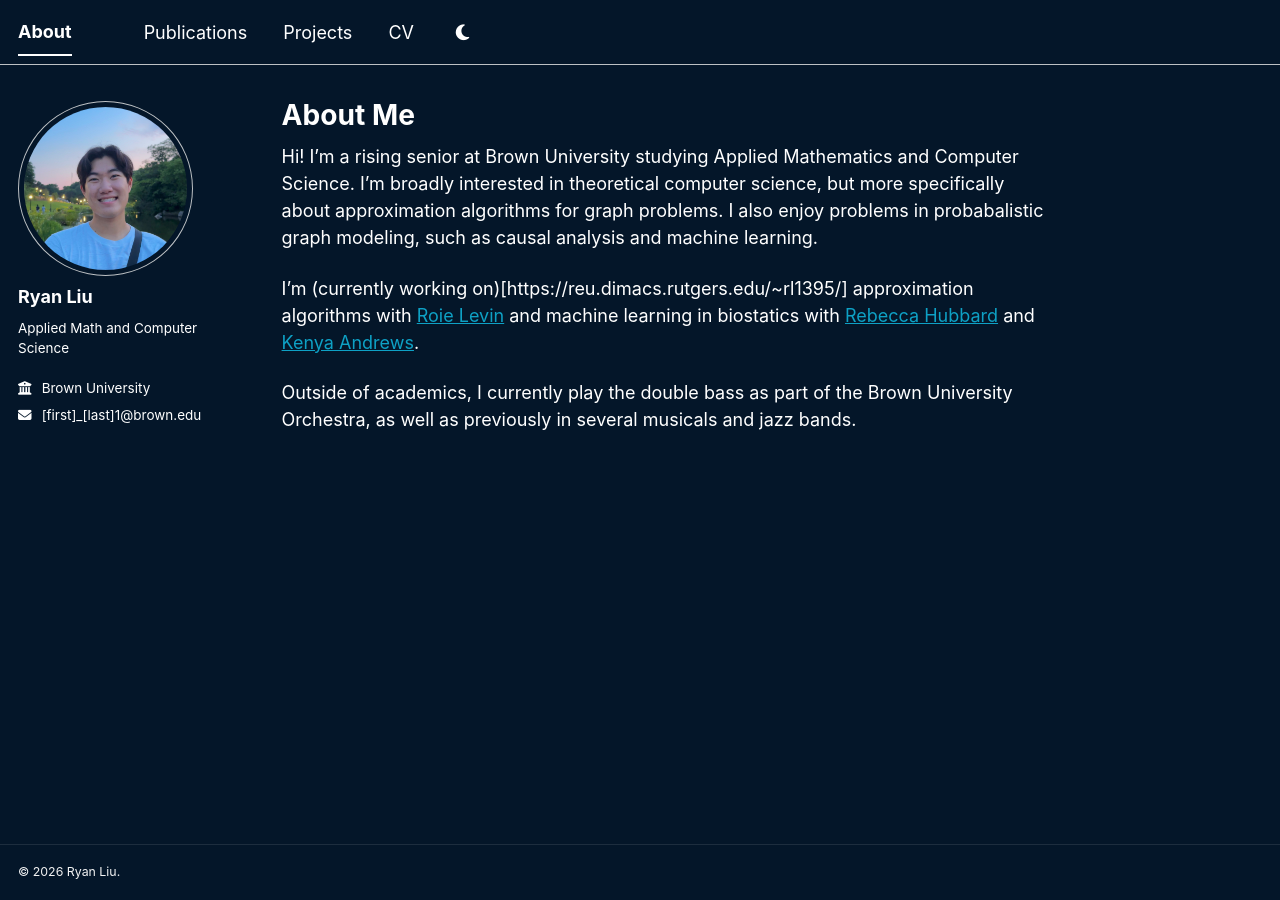
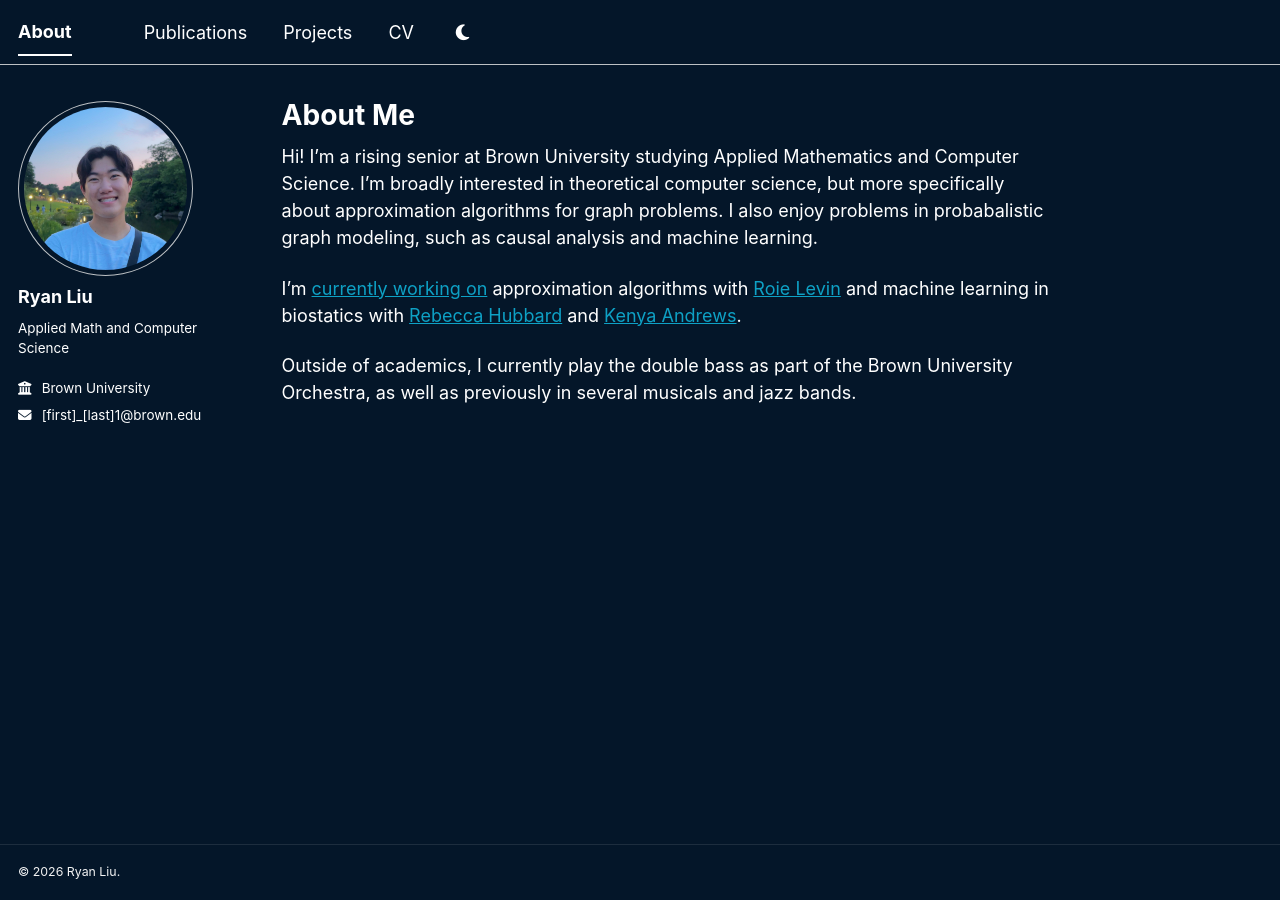
Before and after one commit to ryan-liu0/ryan-liu0.github.io, a Jekyll site: the page built from _pages/about.md, in a window 1280 px wide and 900 px high. Built offline with Jekyll 4.4.1, drawn with Linux system fonts in a browser that asks for light colours; a style sheet for code colours, icons or effects is not loaded.

```diff
--- a/_pages/about.md
+++ b/_pages/about.md
@@ -9,6 +9,6 @@
 
 Hi! I'm a rising senior at Brown University studying Applied Mathematics and Computer Science. I'm broadly interested in theoretical computer science, but more specifically about approximation algorithms for graph problems. I also enjoy problems in probabalistic graph modeling, such as causal analysis and machine learning.
 
-I'm (currently working on)[https://reu.dimacs.rutgers.edu/~rl1395/] approximation algorithms with [Roie Levin](https://roielevin.com/) and machine learning in biostatics with [Rebecca Hubbard](https://sites.brown.edu/regardslab/) and [Kenya Andrews](https://leadershipportfolio.wixsite.com/kenyaandrewscv).
+I'm [currently working on](https://reu.dimacs.rutgers.edu/~rl1395/) approximation algorithms with [Roie Levin](https://roielevin.com/) and machine learning in biostatics with [Rebecca Hubbard](https://sites.brown.edu/regardslab/) and [Kenya Andrews](https://leadershipportfolio.wixsite.com/kenyaandrewscv).
 
 Outside of academics, I currently play the double bass as part of the Brown University Orchestra, as well as previously in several musicals and jazz bands.
```
